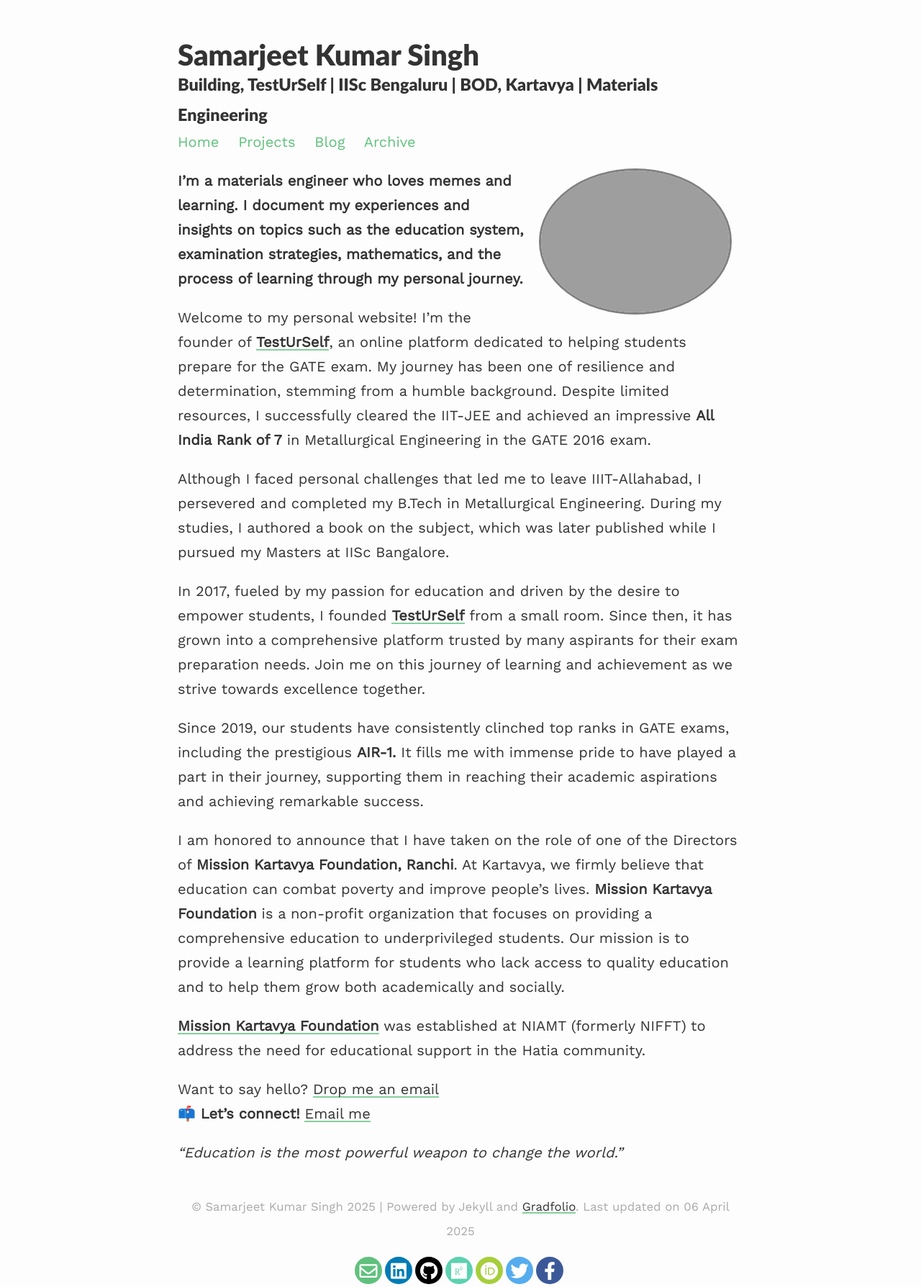
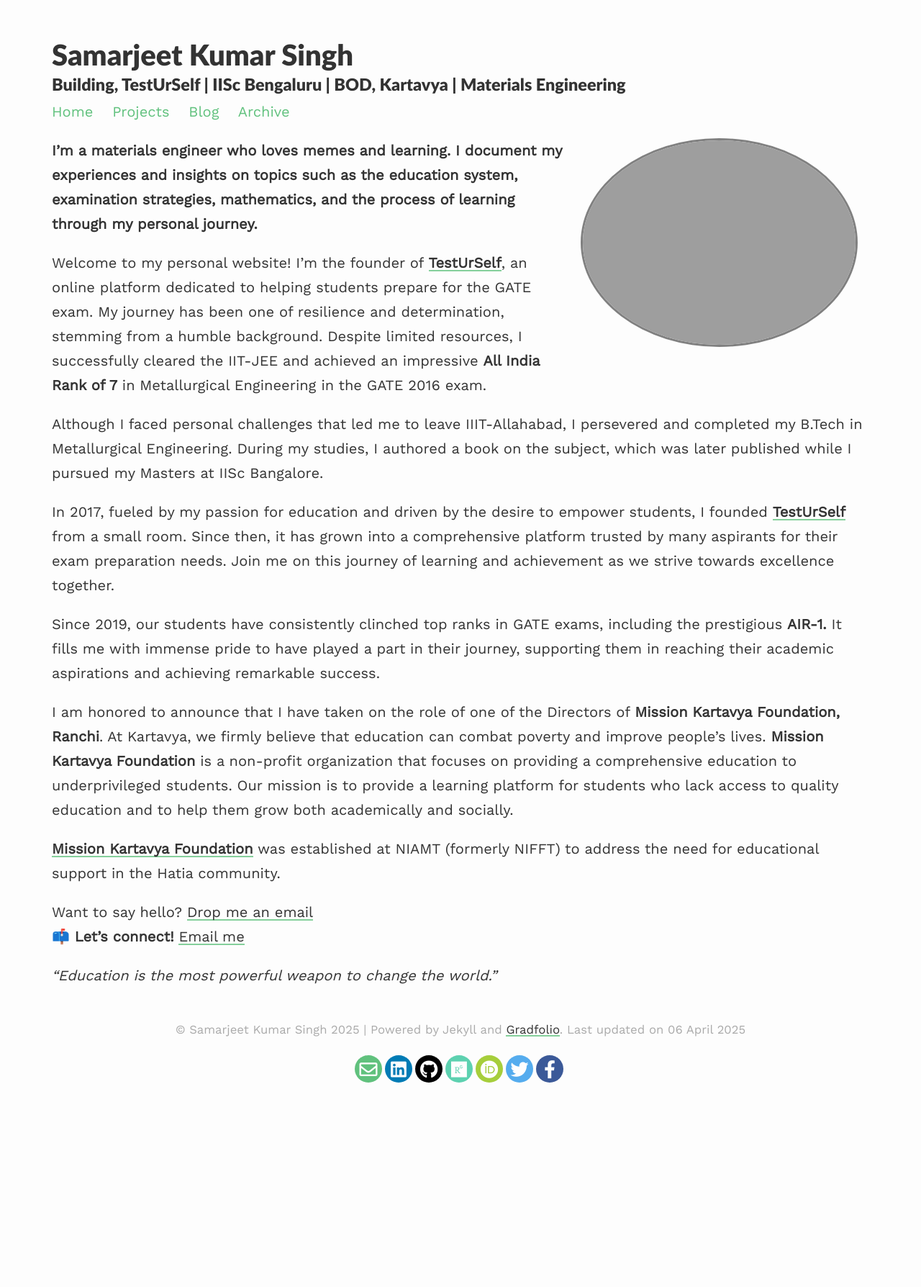
Before and after one commit to Samarjeetkumarsingh/website, a Jekyll site: the page built from index.md, in a window 1280 px wide. Shown: the whole page at 72% size. Built offline with Jekyll 4.4.1, drawn with Linux system fonts in a browser that asks for light colours; nearby versions of some CDN libraries; after the commit the page ends 1508 px from its top, so only the background shows below that.

Commit message:
Update main.scss

```diff
--- a/assets/css/main.scss
+++ b/assets/css/main.scss
@@ -5,7 +5,7 @@
 @charset "utf-8";
 
 // Width of the content area
-$content-width:    850px;
+$content-width:    1200px;
 $on-phone:         450px;
 $on-palm:          660px;
 $on-laptop:        1000px;
```
